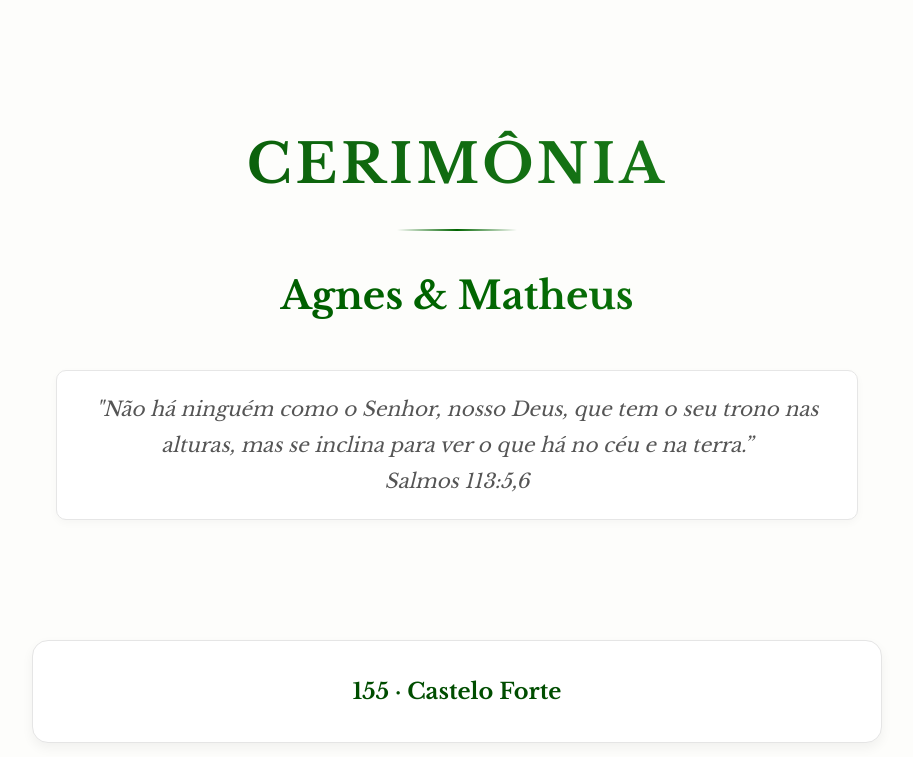
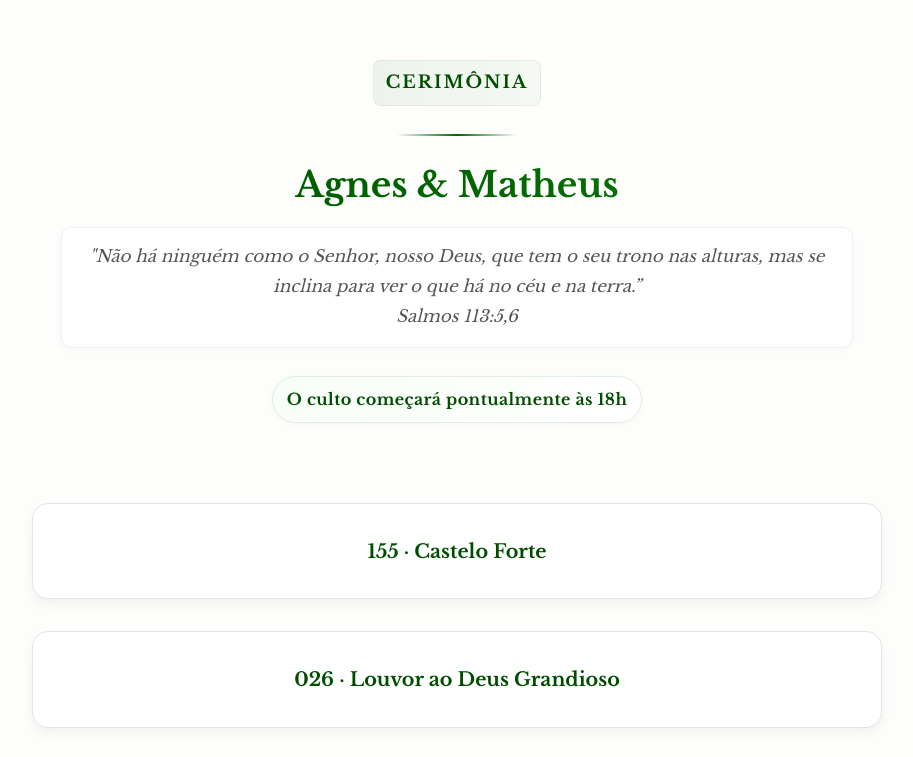
Before and after one commit to matheuspdf/cerimonia, a plain HTML site: page index.html in a window 1280 px wide. Shown: the top 757 px of the page, without its empty margins (183-1096 px from the left). Drawn offline with nearby package versions, Linux system fonts and the light colour scheme.

Commit message:
Update index.html

```diff
--- a/index.html
+++ b/index.html
@@ -18,56 +18,72 @@
     }
 
     header {
-      padding: 80px 20px 50px;
+      padding: 60px 20px 30px; /* ligeiramente mais compacto */
       position: relative;
     }
 
     h1 {
-      font-size: 3.4em;
-      margin-bottom: 15px;
-      letter-spacing: 4px;
+      font-size: 1.1em; /* menor para evitar repetir o cabeçalho anterior */
+      margin: 0 auto 10px;
+      letter-spacing: 2px;
       font-weight: 700;
       text-transform: uppercase;
-      background: linear-gradient(90deg, #004d00, #228b22);
-      -webkit-background-clip: text;
-      -webkit-text-fill-color: transparent;
+      color: #004d00;
+      display: inline-block;
+      padding: 6px 12px;
+      border-radius: 8px;
+      background: linear-gradient(90deg, rgba(0,77,0,0.06), rgba(34,139,34,0.04));
+      border: 1px solid rgba(0,77,0,0.06);
     }
 
     .ornamento {
       width: 120px;
       height: 2px;
       background: linear-gradient(90deg, transparent, #006400, transparent);
-      margin: 10px auto 30px;
+      margin: 18px auto;
       border-radius: 2px;
     }
 
     .nomes {
-      font-size: 2.4em;
+      font-size: 2.2em;
       font-weight: 700;
-      margin-bottom: 40px;
+      margin-bottom: 8px;
       background: linear-gradient(90deg, #004d00, #006400, #228b22);
       -webkit-background-clip: text;
       -webkit-text-fill-color: transparent;
     }
 
-    h2 {
-      font-size: 1.25em;
+    .versiculo {
+      font-size: 1.05em;
       font-style: italic;
       max-width: 750px;
-      margin: 0 auto;
-      padding: 20px 25px;
+      margin: 10px auto 18px;
+      padding: 14px 20px;
       color: #555;
       font-weight: 400;
-      border: 1px solid #e6e6e6;
+      border: 1px solid #f0f0f0;
       border-radius: 10px;
       background: #ffffff;
-      box-shadow: 0 3px 8px rgba(0,0,0,0.03);
+      box-shadow: 0 2px 6px rgba(0,0,0,0.03);
+    }
+
+    .hora {
+      display: inline-block;
+      margin-top: 10px;
+      padding: 8px 14px;
+      border-radius: 999px;
+      border: 1px solid #dfeee0;
+      background: linear-gradient(90deg, #f7fdf7, #ffffff);
+      color: #004d00;
+      font-weight: 700;
+      letter-spacing: 0.4px;
+      box-shadow: 0 2px 6px rgba(0,0,0,0.03);
     }
 
     main {
       max-width: 850px;
-      margin: 70px auto;
-      padding: 0 20px;
+      margin: 50px auto;
+      padding: 0 20px 80px;
     }
 
     details {
@@ -91,7 +107,7 @@
 
     summary {
       cursor: pointer;
-      font-size: 1.4em;
+      font-size: 1.2em; /* levemente reduzido */
       font-weight: 700;
       color: #004d00;
       list-style: none;
@@ -100,18 +116,10 @@
       transition: color 0.3s ease;
     }
 
-    summary:hover {
-      color: #002d00;
-    }
+    summary:hover { color: #002d00; }
+    summary::-webkit-details-marker { display: none; }
 
-    summary::-webkit-details-marker {
-      display: none;
-    }
-
-    details[open] {
-      background: #f9fdf9;
-      border-color: #b8d3b8;
-    }
+    details[open] { background: #f9fdf9; border-color: #b8d3b8; }
 
     details pre {
       white-space: pre-wrap;
@@ -126,10 +134,7 @@
       transition: all 0.4s ease;
     }
 
-    details[open] pre {
-      opacity: 1;
-      transform: translateY(0);
-    }
+    details[open] pre { opacity: 1; transform: translateY(0); }
 
     footer {
       margin-top: 80px;
@@ -139,23 +144,14 @@
       border-top: 1px solid #e5e5e5;
     }
 
-    footer em {
-      color: #555;
-    }
+    footer em { color: #555; }
 
     @media (max-width: 600px) {
-      h1 {
-        font-size: 2.5em;
-      }
-      .nomes {
-        font-size: 1.8em;
-      }
-      summary {
-        font-size: 1.15em;
-      }
-      details {
-        padding: 18px 20px;
-      }
+      h1 { font-size: 0.95em; }
+      .nomes { font-size: 1.8em; }
+      .versiculo { font-size: 0.98em; padding: 12px 14px; }
+      summary { font-size: 1.05em; }
+      details { padding: 18px 20px; }
     }
   </style>
 </head>
@@ -164,11 +160,14 @@
     <h1>Cerimônia</h1>
     <div class="ornamento"></div>
     <div class="nomes">Agnes & Matheus</div>
-    <h2>
+    <div class="versiculo">
       "Não há ninguém como o Senhor, nosso Deus, que tem o seu trono nas alturas,
       mas se inclina para ver o que há no céu e na terra.” <br>
       <em>Salmos 113:5,6</em>
-    </h2>
+    </div>
+
+    <!-- Menção clara do horário -->
+    <div class="hora">O culto  começará pontualmente às 18h</div>
   </header>
 
   <main>
@@ -280,6 +279,7 @@ E será na minha boca agradável o teu louvor.
 Amém.
       </pre>
     </details>
+
   </main>
 
   <footer>
```
